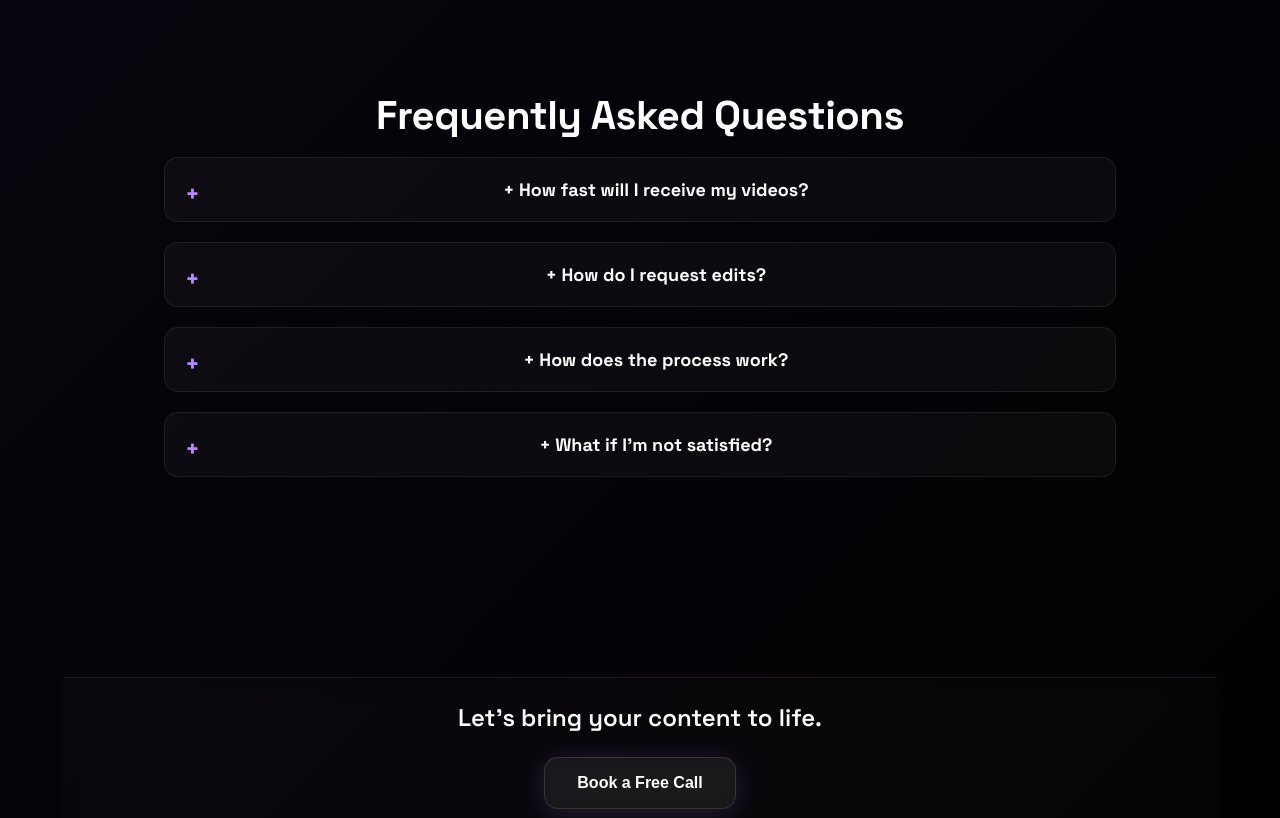
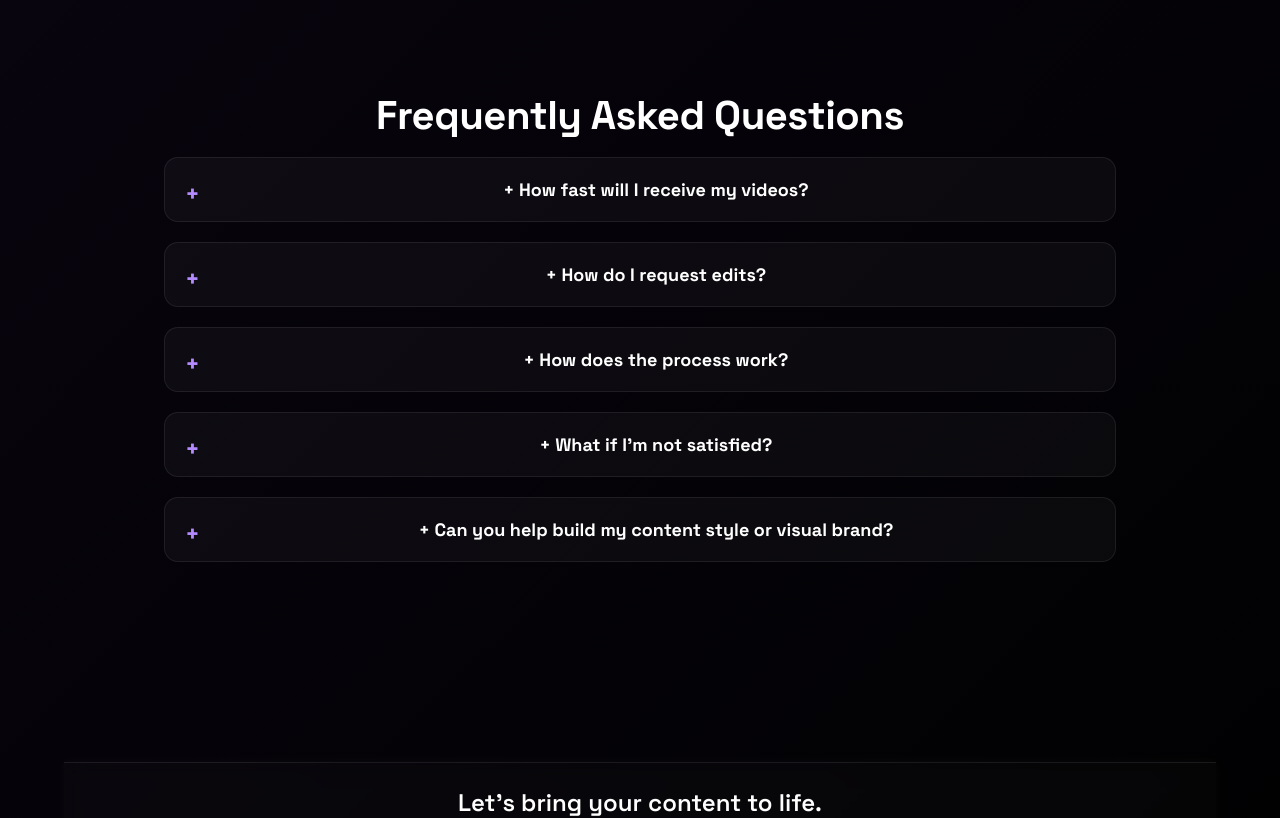
Before and after one commit to alchemist-aditya/alchemist-aditya, a React (Create React App) app: page / in a window 1280 px wide. Shown: the part 5453-6271 px from the top of the page. Built offline with nearby package versions, Linux system fonts and the light colour scheme.

Commit message:
Update App.tsx

```diff
--- a/src/App.tsx
+++ b/src/App.tsx
@@ -433,6 +433,8 @@ const handleBookClick = (e: React.MouseEvent<HTMLButtonElement>) => {
               "How do I request edits?",
               "How does the process work?",
               "What if I’m not satisfied?",
+              "Can you help build my content style or visual brand?",
+
             ].map((q, i) => (
               <details key={i} className="faq-item tilt-faq">
                 <summary>
@@ -445,6 +447,7 @@ const handleBookClick = (e: React.MouseEvent<HTMLButtonElement>) => {
                       " I keep feedback simple — you’ll get a private review link where you can comment directly on the video, or just send notes via email or WhatsApp. Whatever’s easiest for you.",
                       "We start with a quick strategy call to align on tone, pace, and goals. You’ll then send your raw footage (Google Drive, Dropbox, or WeTransfer — whatever works), and I take it from there. Clean cuts, aligned style, fast delivery.",
                       " I offer unlimited revisions, because the goal isn’t to “deliver a file” — it’s to deliver something you actually want to post. I’ll refine until it hits the mark, 100% guaranteed.",
+                      "Absolutely — many creators come to me before their content style is fully locked. I help shape the look, subtitle style, color palette, and motion rhythm based on your audience.",
                     ][i]
                   }
                 </p>
```
